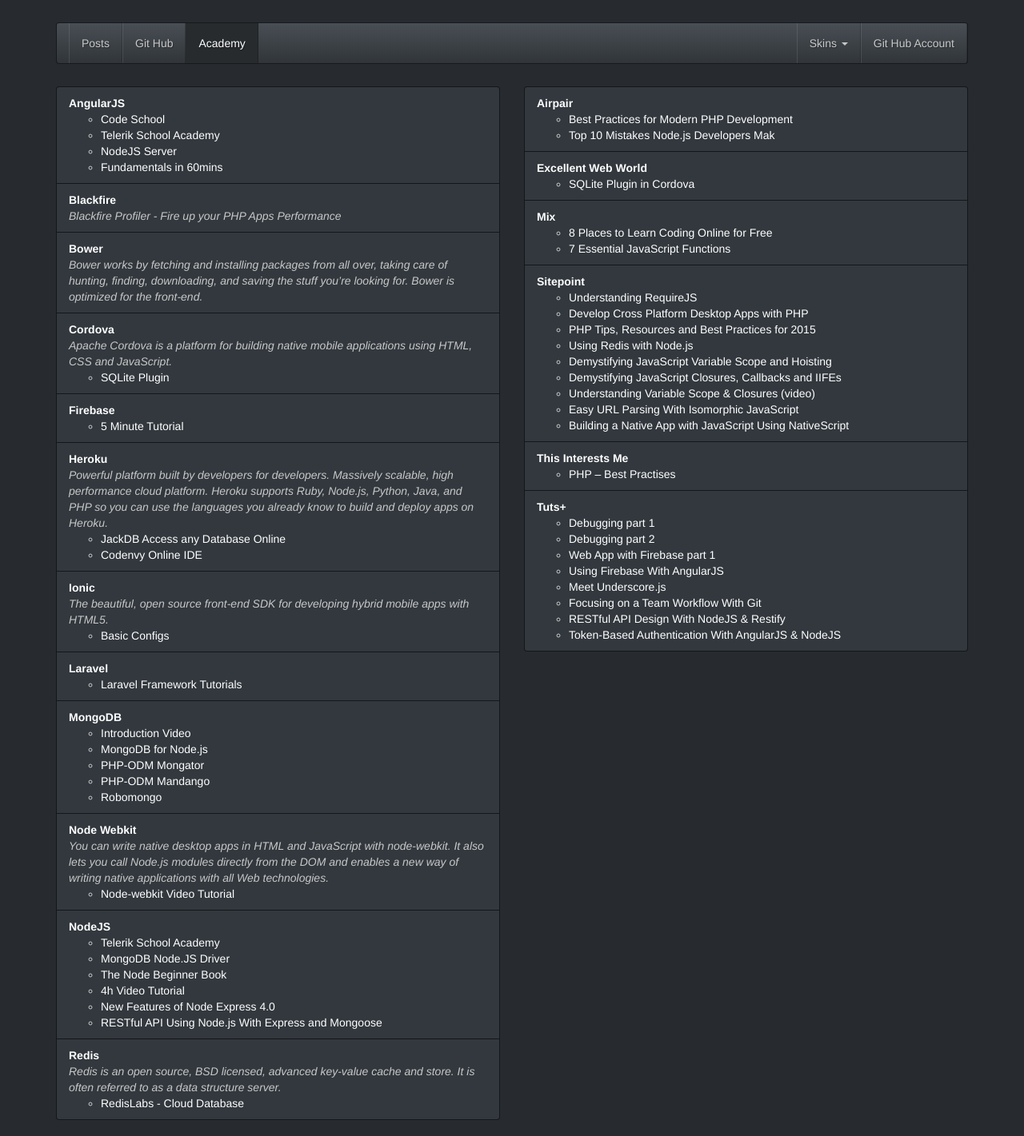
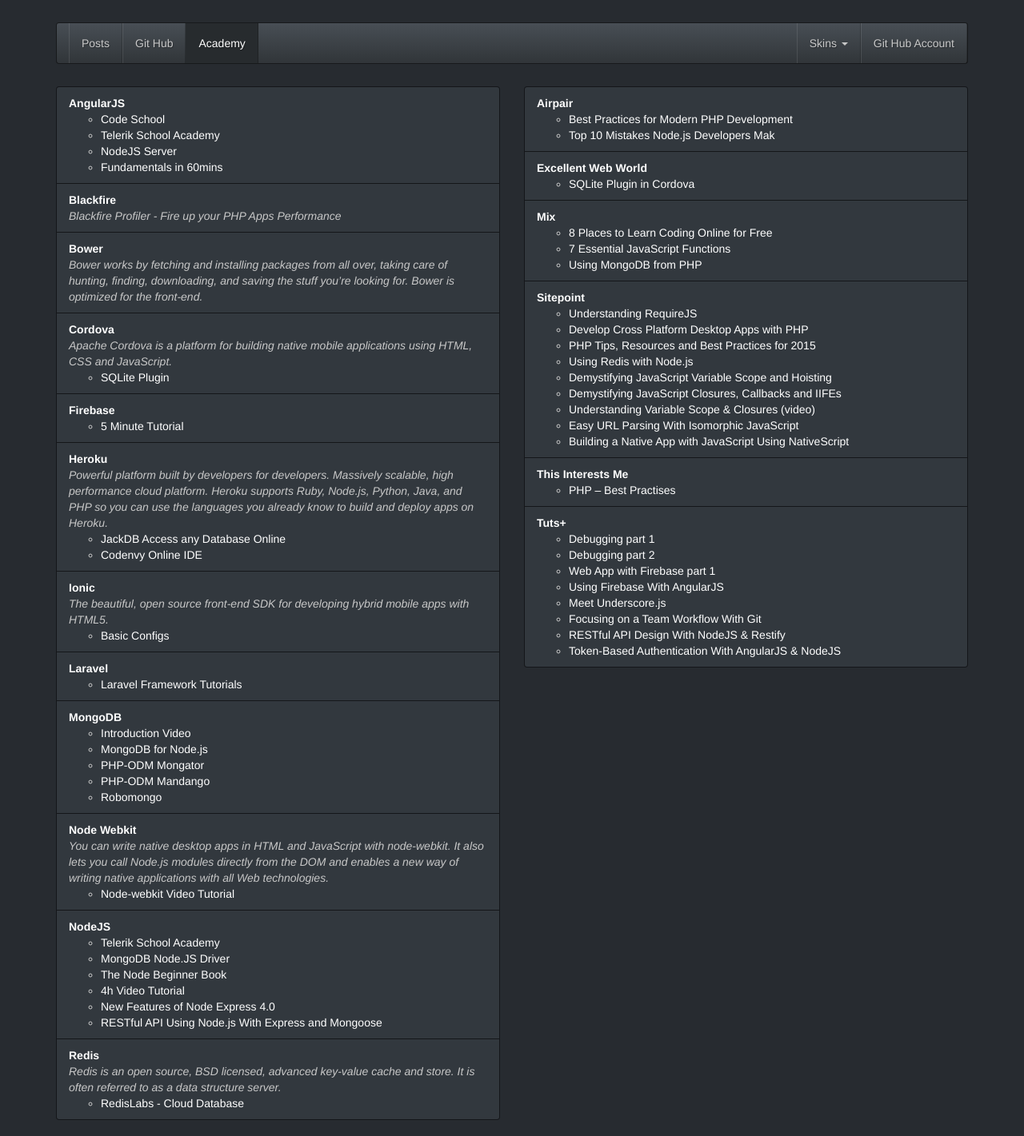
Before and after one commit to donvercety/donvercety.github.io, a Jekyll site: the page built from academy.html, in a window 1280 px wide. Shown: the whole page at 80% size. Built offline with Jekyll 4.4.1, drawn with Linux system fonts in a browser that asks for light colours; nearby versions of some CDN libraries.

Commit message:
Update academy.yml

```diff
--- a/_data/academy.yml
+++ b/_data/academy.yml
@@ -296,3 +296,5 @@
       link: "http://www.cakephpexpert.com/blog/8-places-learn-coding-online-free"
     - name: "7 Essential JavaScript Functions"
       link: "http://davidwalsh.name/essential-javascript-functions"
+    - name: "Using MongoDB from PHP"
+      link: "http://blog.online-php.com/using-mongodb-from-php/"
```
